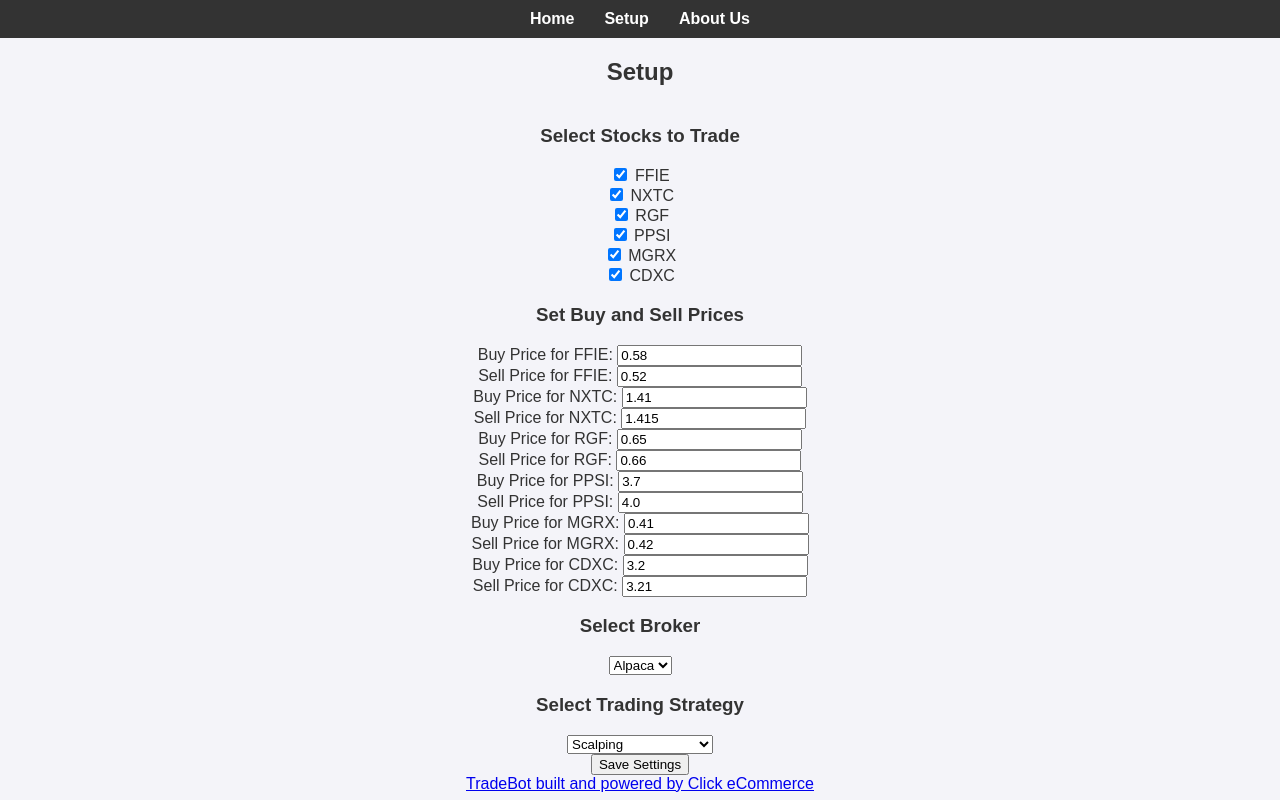
After one commit to Baillie11/tradingbot, a Flask app: page /setup in a window 1280 px wide. The commit adds this page. Run offline with Flask 2, Linux system fonts and the light colour scheme.

```diff
--- a/app.py
+++ b/app.py
@@ -1,6 +1,6 @@
 import os
 import time
-from flask import Flask, render_template
+from flask import Flask, render_template, request, redirect, url_for
 from flask_socketio import SocketIO
 import alpaca_trade_api as tradeapi
 from datetime import datetime, timedelta
@@ -13,12 +13,18 @@ import logging
 # Load environment variables from .env file
 load_dotenv()
 
+
 app = Flask(__name__)
 socketio = SocketIO(app)
 
 API_KEY = os.getenv('APCA_API_KEY_ID')
 SECRET_KEY = os.getenv('APCA_API_SECRET_KEY')
 BASE_URL = os.getenv('APCA_API_BASE_URL', 'https://paper-api.alpaca.markets')
+
+print (API_KEY)
+print(os.getenv('APCA_API_KEY_ID'))
+print (SECRET_KEY)
+print (os.getenv('APCA_API_SECRET_KEY'))
 
 api = tradeapi.REST(API_KEY, SECRET_KEY, BASE_URL, api_version='v2')
 
@@ -37,10 +43,18 @@ def get_last_close_price(symbol):
         print(f"Error fetching last close price for {symbol} from Yahoo Finance: {e}")
         return None
 
-# Define your trading strategy thresholds
-BUY_THRESHOLDS = {'FFIE': .58, 'NXTC': 1.20, 'RGF': .65, 'PPSI': 3.70, 'MGRX':0.41, 'CDXC': 3.20}
-SELL_THRESHOLDS = {'FFIE': .5898, 'NXTC': 1.2110, 'RGF': .66, 'PPSI':4.00, 'MGRX':0.49,'CDXC':3.35}
+# Default trading strategy thresholds
+default_buy_thresholds = {'FFIE': .58, 'NXTC': 1.41, 'RGF': .65, 'PPSI': 3.70, 'MGRX':0.41, 'CDXC': 3.20}
+default_sell_thresholds = {'FFIE': .52, 'NXTC': 1.4150, 'RGF': .66, 'PPSI':4.00, 'MGRX':0.42,'CDXC':3.21}
 SYMBOLS = ['FFIE', 'NXTC', 'RGF', 'PPSI', 'MGRX','CDXC']
+strategies = ['Scalping', 'Momentum Trading', 'Breakout Trading', 'Reversal Trading', 'News-Based Trading']
+
+# Initialize thresholds with default values
+BUY_THRESHOLDS = default_buy_thresholds.copy()
+SELL_THRESHOLDS = default_sell_thresholds.copy()
+selected_symbols = SYMBOLS.copy()
+selected_strategy = 'Scalping'
+broker = 'Alpaca'
 
 # Global variables to store the last action and trade records
 last_actions = {symbol: {'action': None, 'price': None} for symbol in SYMBOLS}
@@ -95,7 +109,7 @@ def get_stock_data(symbol, positions):
             current_price = round(trade.price, 2)
             time = trade.timestamp
         except Exception as e:
-            print(f"Error getting latest trade for {symbol}: {e}")
+            logging.error(f"Error getting latest trade for {symbol}: {e}")
             current_price = None
             time = None
     else:
@@ -103,7 +117,7 @@ def get_stock_data(symbol, positions):
             current_price = get_last_close_price(symbol)
             time = datetime.now()
         except Exception as e:
-            print(f"Error getting last close price for {symbol}: {e}")
+            logging.error(f"Error getting last close price for {symbol}: {e}")
             current_price = None
             time = None
 
@@ -112,7 +126,7 @@ def get_stock_data(symbol, positions):
 
     return {
         'symbol': symbol,
-        'last_close': current_price,
+        'current_price': current_price,  # Updated key from 'last_close' to 'current_price'
         'last_close_time': time,
         'buy_threshold': BUY_THRESHOLDS[symbol],
         'sell_threshold': SELL_THRESHOLDS[symbol],
@@ -120,6 +134,7 @@ def get_stock_data(symbol, positions):
         'shares_owned': shares_owned,
         'value_in_dollars': value_in_dollars
     }
+
 def place_order(symbol, qty, side, type='market', time_in_force='gtc'):
     global trade_records
     try:
@@ -177,9 +192,16 @@ def check_trading_conditions():
         logging.info("Market is closed. No trading will be done.")
         return
 
-    for symbol in SYMBOLS:
+    for symbol in selected_symbols:
         stock_data = get_stock_data(symbol, get_positions())
-        current_price = stock_data['last_close']
+        current_price = stock_data['current_price']  # Use 'current_price' instead of 'last_close'
+
+        # Debugging: Print current price and thresholds
+        print(f"Checking conditions for {symbol}:")
+        print(f"  Current price: {current_price}")
+        print(f"  Buy threshold: {BUY_THRESHOLDS[symbol]}")
+        print(f"  Sell threshold: {SELL_THRESHOLDS[symbol]}")
+
         if current_price:
             if current_price < BUY_THRESHOLDS[symbol]:
                 logging.info(f"Current price {current_price} is below buy threshold for {symbol}. Buying.")
@@ -192,7 +214,7 @@ def check_trading_conditions():
 
 def emit_data_updates():
     positions = get_positions()
-    data_list = [get_stock_data(symbol, positions) for symbol in SYMBOLS]
+    data_list = [get_stock_data(symbol, positions) for symbol in selected_symbols]
     market_status = get_market_status()
     portfolio_balance = get_portfolio_balance()
     buying_power = get_buying_power()
@@ -210,17 +232,41 @@ def emit_data_updates():
 @app.route('/')
 def index():
     positions = get_positions()
-    data_list = [get_stock_data(symbol, positions) for symbol in SYMBOLS]
+    data_list = [get_stock_data(symbol, positions) for symbol in selected_symbols]
     market_status = get_market_status()
     portfolio_balance = get_portfolio_balance()
     buying_power = get_buying_power()
     account_type = get_account_type()
     return render_template('index.html', data_list=data_list, market_status=market_status, portfolio_balance=portfolio_balance, buying_power=buying_power, account_type=account_type, last_actions=last_actions, trade_records=trade_records)
 
+@app.route('/setup', methods=['GET', 'POST'])
+def setup():
+    global selected_symbols, BUY_THRESHOLDS, SELL_THRESHOLDS, broker, selected_strategy
+    if request.method == 'POST':
+        selected_symbols = request.form.getlist('symbols')
+        selected_strategy = request.form['strategy']
+        broker = request.form['broker']
+        for symbol in selected_symbols:
+            BUY_THRESHOLDS[symbol] = float(request.form[f'buy_{symbol}'])
+            SELL_THRESHOLDS[symbol] = float(request.form[f'sell_{symbol}'])
+        return redirect(url_for('index'))
+
+    return render_template('setup.html', symbols=SYMBOLS, strategies=strategies, broker=broker, selected_symbols=selected_symbols, buy_thresholds=BUY_THRESHOLDS, sell_thresholds=SELL_THRESHOLDS, selected_strategy=selected_strategy)
+
+@app.route('/about')
+def about():
+    version = "1.0.0"
+    updates = [
+        "Initial release with basic trading features",
+        "Added support for custom stock selection",
+        "Implemented various trading strategies"
+    ]
+    return render_template('about.html', version=version, updates=updates)
+
 @socketio.on('connect')
 def handle_connect():
     positions = get_positions()
-    data_list = [get_stock_data(symbol, positions) for symbol in SYMBOLS]
+    data_list = [get_stock_data(symbol, positions) for symbol in selected_symbols]
     market_status = get_market_status()
     portfolio_balance = get_portfolio_balance()
     buying_power = get_buying_power()
--- a/static/styles.css
+++ b/static/styles.css
@@ -17,11 +17,35 @@ html, body {
     margin: 0;
 }
 
-.header {
-    background-color: #007bff;
-    color: #fff;
-    padding: 20px;
+/* Add this to your existing CSS file */
+
+header {
+    background-color: #333;
+    padding: 10px 0;
 }
+
+header nav ul {
+    list-style-type: none;
+    margin: 0;
+    padding: 0;
+    display: flex;
+    justify-content: center;
+}
+
+header nav ul li {
+    margin: 0 15px;
+}
+
+header nav ul li a {
+    color: white;
+    text-decoration: none;
+    font-weight: bold;
+}
+
+header nav ul li a:hover {
+    text-decoration: underline;
+}
+
 
 .container {
     display: flex;
@@ -46,7 +70,8 @@ html, body {
     border-radius: 25px 0;
     box-shadow: 0 6px 17px rgba(0,0,0,0.1);
     width: 100PX; /* default to full width on mobile devices */
-    margin: 5px 0; /* vertical margin for mobile */
+
+
     text-align:center
 }
 
--- a/templates/header.html
+++ b/templates/header.html
@@ -1,4 +1,20 @@
-<div class="header">
-    <h1>Trade Bot</h1>
-    <h2>Dashboard</h2>
-</div>
+<!DOCTYPE html>
+<html lang="en">
+<head>
+    <meta charset="UTF-8">
+    <meta name="viewport" content="width=device-width, initial-scale=1.0">
+    <title>Trade Bot Dashboard</title>
+    <link rel="stylesheet" href="{{ url_for('static', filename='styles.css') }}">
+</head>
+<body>
+    <header>
+        <nav>
+            <ul>
+                <li><a href="{{ url_for('index') }}">Home</a></li>
+                <li><a href="{{ url_for('setup') }}">Setup</a></li>
+                <li><a href="{{ url_for('about') }}">About Us</a></li>
+            </ul>
+        </nav>
+    </header>
+</body>
+</html>
--- a/templates/index.html
+++ b/templates/index.html
@@ -19,6 +19,9 @@
         {% for data in data_list %}
             <div class="card" id="card-{{ data.symbol }}">
                 <h3>{{ data.symbol }}</h3>
+                <!--<a href="#" class="graph-icon" title="View Graph">-->
+                    <!--<img src="{{ url_for('static', filename='graph-icon.png') }}" alt="Graph">-->
+                </a>
                 <p>Last Close: ${{ data.last_close }}<br>
                 {% if data.last_close_time %}
                     ({{ data.last_close_time.strftime('%Y-%m-%d %H:%M:%S') }})
--- /dev/null
+++ b/templates/setup.html
@@ -0,0 +1,39 @@
+<!DOCTYPE html>
+<html lang="en">
+<head>
+    <meta charset="UTF-8">
+    <meta name="viewport" content="width=device-width, initial-scale=1.0">
+    <title>Setup</title>
+    <link rel="stylesheet" href="{{ url_for('static', filename='styles.css') }}">
+</head>
+<body>
+    {% include 'header.html' %}
+    <h2>Setup</h2>
+    <form method="POST">
+        <h3>Select Stocks to Trade</h3>
+        {% for symbol in symbols %}
+            <input type="checkbox" name="symbols" value="{{ symbol }}" {% if symbol in selected_symbols %}checked{% endif %}> {{ symbol }}<br>
+        {% endfor %}
+        <h3>Set Buy and Sell Prices</h3>
+        {% for symbol in selected_symbols %}
+            <label for="buy_{{ symbol }}">Buy Price for {{ symbol }}:</label>
+            <input type="text" id="buy_{{ symbol }}" name="buy_{{ symbol }}" value="{{ buy_thresholds[symbol] }}"><br>
+            <label for="sell_{{ symbol }}">Sell Price for {{ symbol }}:</label>
+            <input type="text" id="sell_{{ symbol }}" name="sell_{{ symbol }}" value="{{ sell_thresholds[symbol] }}"><br>
+        {% endfor %}
+        <h3>Select Broker</h3>
+        <select name="broker">
+            <option value="Alpaca" {% if broker == 'Alpaca' %}selected{% endif %}>Alpaca</option>
+            <!-- Add other broker options here if needed -->
+        </select>
+        <h3>Select Trading Strategy</h3>
+        <select name="strategy">
+            {% for strategy in strategies %}
+                <option value="{{ strategy }}" {% if strategy == selected_strategy %}selected{% endif %}>{{ strategy }}</option>
+            {% endfor %}
+        </select><br>
+        <input type="submit" value="Save Settings">
+    </form>
+    {% include 'footer.html' %}
+</body>
+</html>
```
Also changed, not shown: templates/about.html (added, +21 -0 lines), static/graph-icon.svg (added), trades.csv.
